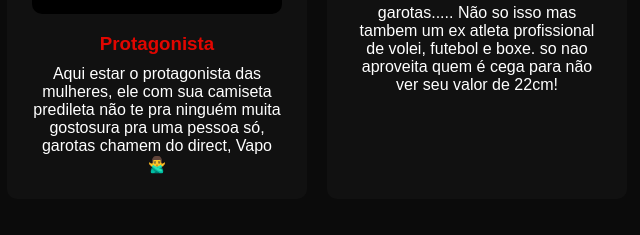
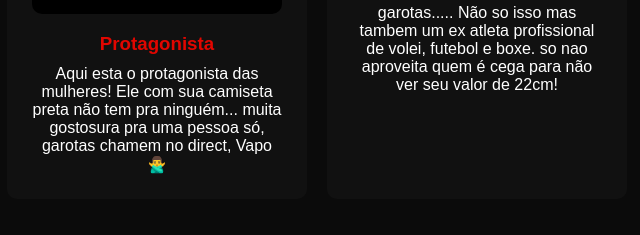
Before and after one commit to Emanuel-sls/Zuera7, a plain HTML site: page index.html in a window 1280 px wide. Shown: the part 1497-1732 px from the top of the page, 163-803 px from the left. Drawn offline with Linux system fonts and the light colour scheme.

Commit message:
Update index.html

```diff
--- a/index.html
+++ b/index.html
@@ -220,7 +220,7 @@ footer {
             <img src="imagem8.jpeg" alt="Theou2">
             <h3>Protagonista</h3>
             <p>
-               Aqui estar o protagonista das mulheres, ele com sua camiseta predileta não te pra ninguém muita gostosura pra uma pessoa só, garotas chamem do direct, Vapo 🙅‍♂️
+               Aqui esta o protagonista das mulheres! Ele com sua camiseta preta não tem pra ninguém... muita gostosura pra uma pessoa só, garotas chamem no direct, Vapo 🙅‍♂️
             </p>
 
         </div>
```
